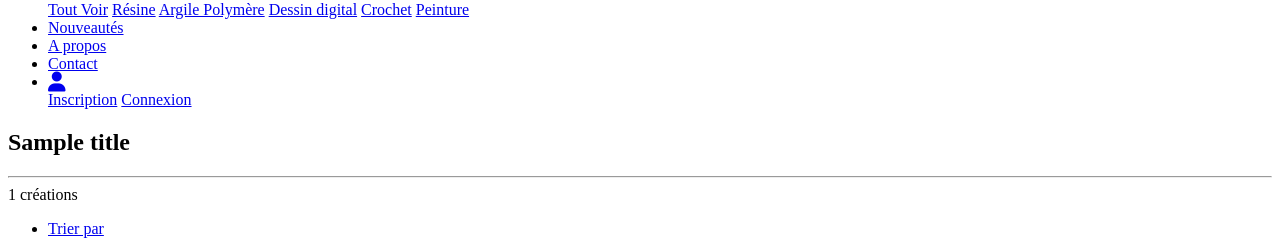
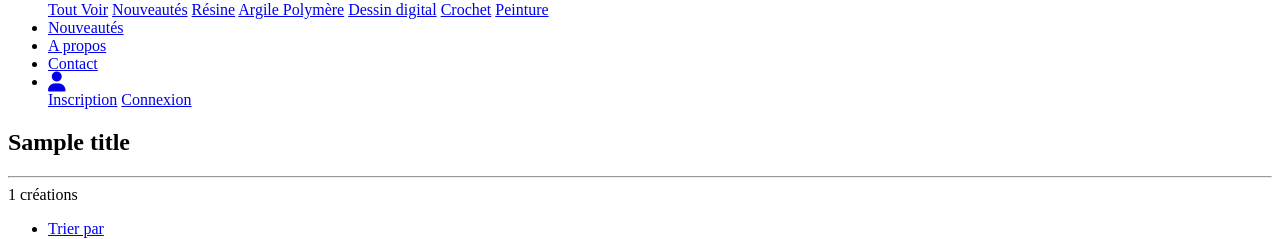
Before and after one commit to Litkorn/SpellsAndGlitters, a Symfony app: template templates/creations/index.html.twig in a window 1280 px wide. Shown: the part 163-402 px from the top of the page. Run offline with Twig, Linux system fonts and the light colour scheme; the template is opened without the code that fills it: most values are stand-ins (such as "Sample title", 1, 10 or a date in 2020); grey boxes marked "Sample" are stand-in pictures; some libraries are stand-ins or nearby versions.

Commit message:
small change (navbar): added link to new creations in creations dropdown

```diff
--- a/templates/_partials/_header.html.twig
+++ b/templates/_partials/_header.html.twig
@@ -31,6 +31,7 @@
 										<a class="nav-link dropdown-toggle {% if app.request.attributes.get('_route') starts with 'app_creations_' %} active {% endif %}" data-bs-toggle="dropdown" href="#" role="button" aria-haspopup="true" aria-expanded="false" >Créations</a>
 										<div class="dropdown-menu dropdown-menu-end">
 												<a class="dropdown-item {% if route == 'app_creations_all' %} active text-secondary {% endif %}" href="{{ path("app_creations_all") }}">Tout Voir</a>
+												<a class="dropdown-item {% if route == 'app_creations_new' %} active text-secondary {% endif %}" href="{{ path('app_creations_new') }}">Nouveautés</a>
 												<a class="dropdown-item {% if slug is defined and slug == 'resine' %} active text-secondary {% endif %}" href="{{ path('app_creations_category', {slug: "resine"}) }}">Résine</a>
 												<a class="dropdown-item {% if slug is defined and slug == 'fimo' %} active text-secondary {% endif %}" href="{{ path('app_creations_category', {slug: "fimo"}) }}">Argile Polymère</a>
 												<a class="dropdown-item {% if slug is defined and slug == 'digital' %} active text-secondary {% endif %}" href="{{ path('app_creations_category', {slug: "digital"}) }}">Dessin digital</a>
```
